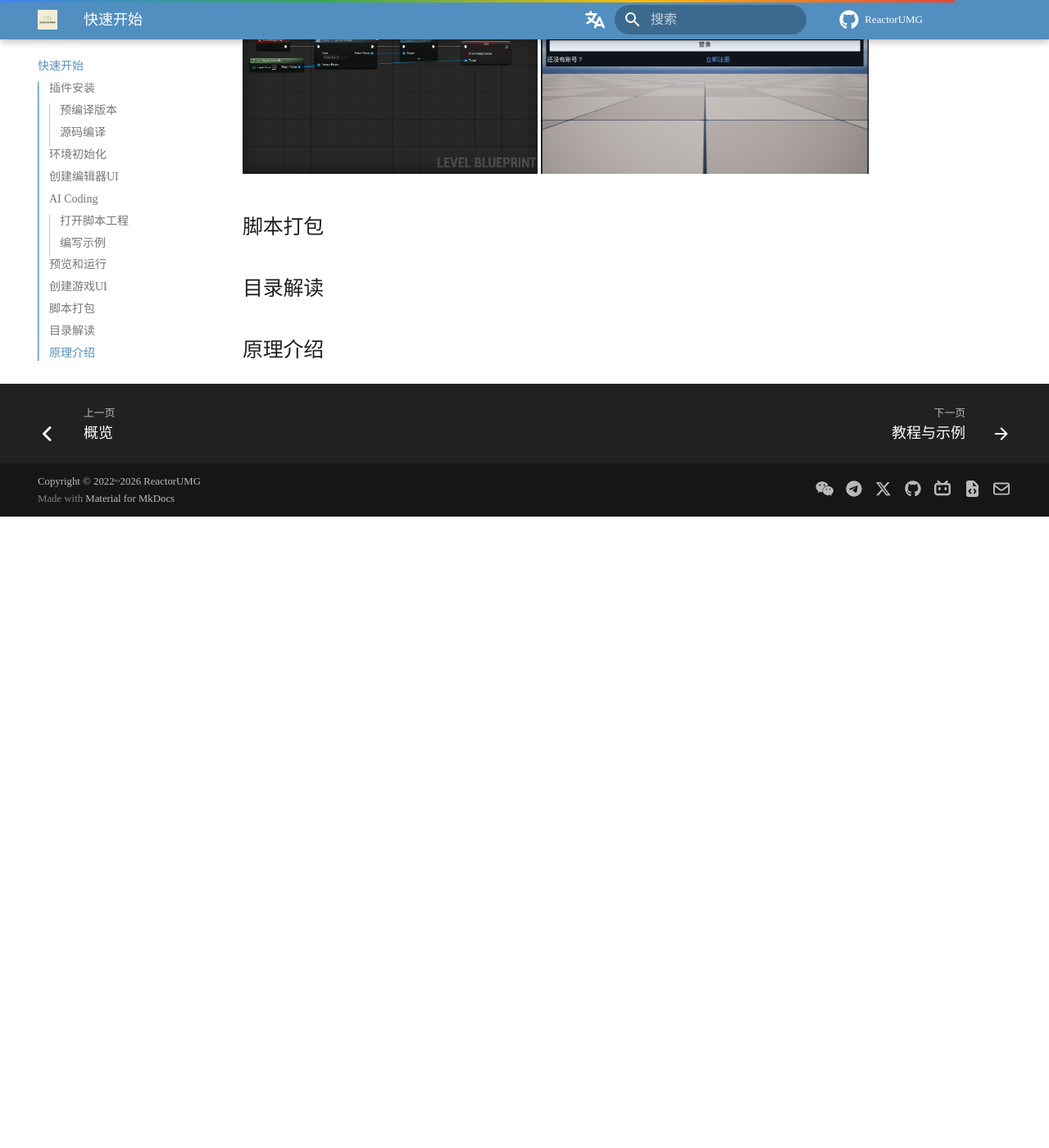
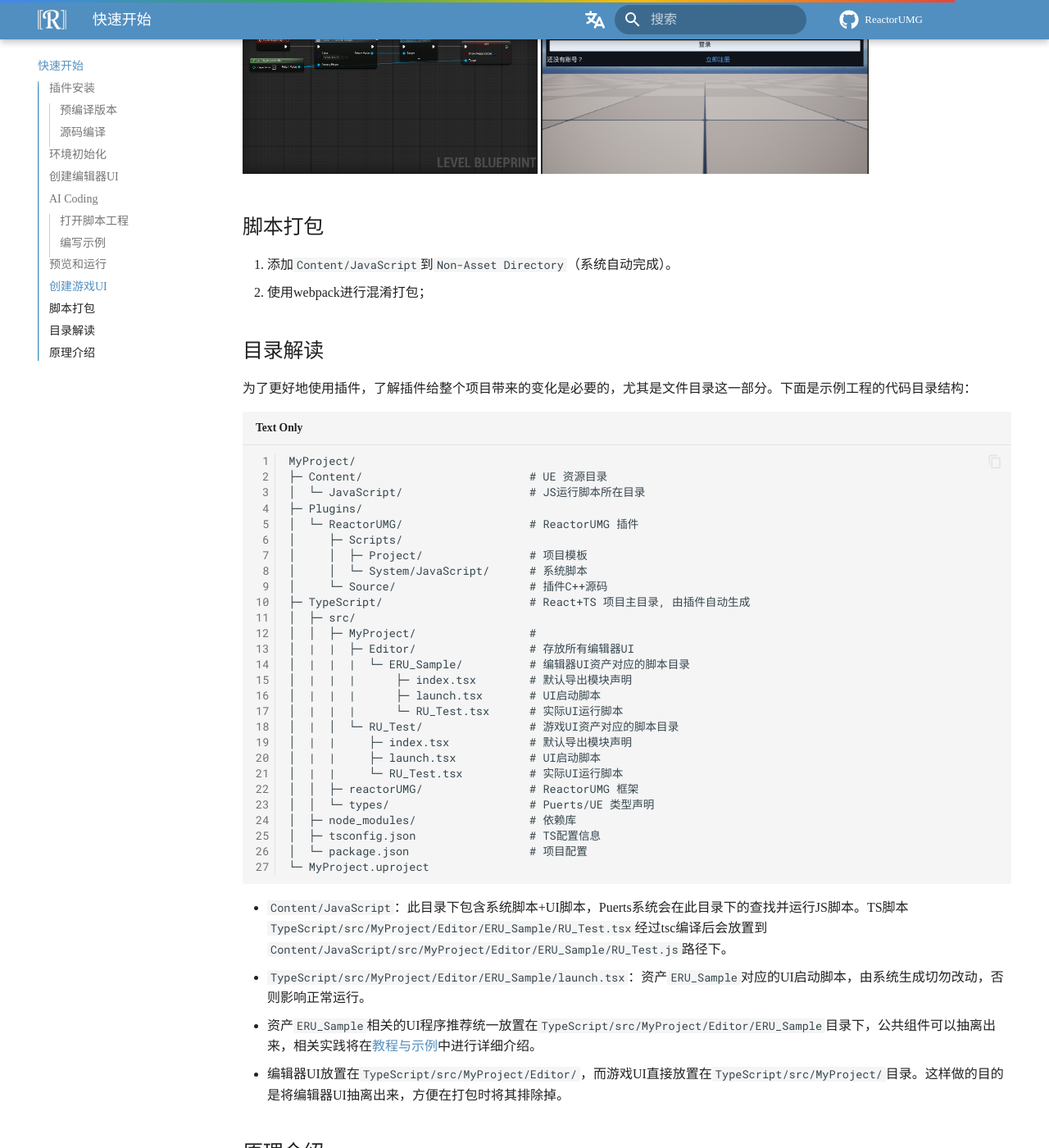
Before and after one commit to Caleb196x/ReactorUMGOnlineDoc, an MkDocs documentation site: the page built from docs/quickstart.md, in a window 1280 px wide and 1400 px high, scrolled down 11111 px. Shown: the whole window at 82% size. Built offline with MkDocs 1.6.1 and Material for MkDocs 9.7.7, drawn with Linux system fonts in a browser that asks for light colours; comment, search, counter and statistics services are not loaded; a style sheet for code colours, icons or effects is not loaded; before the commit the page ends 11741 px from its top, so only the background shows below that; some of the changed text lies outside the part shown.

Commit message:
feat: finish getting started

````diff
--- a/docs/quickstart.md
+++ b/docs/quickstart.md
@@ -246,6 +246,61 @@
 
 ## 脚本打包
 
+1. 添加`Content/JavaScript`到`Non-Asset Directory`（系统自动完成）。
+2. 使用webpack进行混淆打包；
+
 ## 目录解读
 
+为了更好地使用插件，了解插件给整个项目带来的变化是必要的，尤其是文件目录这一部分。下面是示例工程的代码目录结构：
+
+```plain
+MyProject/
+├─ Content/                         # UE 资源目录
+│  └─ JavaScript/                   # JS运行脚本所在目录
+├─ Plugins/
+│  └─ ReactorUMG/                   # ReactorUMG 插件
+│     ├─ Scripts/
+│     │  ├─ Project/                # 项目模板
+│     │  └─ System/JavaScript/      # 系统脚本
+│     └─ Source/                    # 插件C++源码
+├─ TypeScript/                      # React+TS 项目主目录, 由插件自动生成
+│  ├─ src/
+│  │  ├─ MyProject/                 #
+│  |  |  ├─ Editor/				    # 存放所有编辑器UI
+│  |  |  |  └─ ERU_Sample/		    # 编辑器UI资产对应的脚本目录
+│  |  |  |      ├─ index.tsx		# 默认导出模块声明
+│  |  |  |      ├─ launch.tsx		# UI启动脚本
+│  |  |  |      └─ RU_Test.tsx		# 实际UI运行脚本
+│  |  │  └─ RU_Test/			    # 游戏UI资产对应的脚本目录
+│  |  |     ├─ index.tsx		    # 默认导出模块声明
+│  |  |     ├─ launch.tsx			# UI启动脚本
+│  |  |     └─ RU_Test.tsx			# 实际UI运行脚本
+│  │  ├─ reactorUMG/                # ReactorUMG 框架
+│  │  └─ types/                     # Puerts/UE 类型声明
+│  ├─ node_modules/                 # 依赖库
+│  ├─ tsconfig.json                 # TS配置信息
+│  └─ package.json                  # 项目配置
+└─ MyProject.uproject
+```
+
+- `Content/JavaScript`：此目录下包含系统脚本+UI脚本，Puerts系统会在此目录下的查找并运行JS脚本。TS脚本`TypeScript/src/MyProject/Editor/ERU_Sample/RU_Test.tsx`经过tsc编译后会放置到`Content/JavaScript/src/MyProject/Editor/ERU_Sample/RU_Test.js`路径下。
+- `TypeScript/src/MyProject/Editor/ERU_Sample/launch.tsx`：资产`ERU_Sample`对应的UI启动脚本，由系统生成切勿改动，否则影响正常运行。
+- 资产`ERU_Sample`相关的UI程序推荐统一放置在`TypeScript/src/MyProject/Editor/ERU_Sample`目录下，公共组件可以抽离出来，相关实践将在[教程与示例]()中进行详细介绍。
+- 编辑器UI放置在`TypeScript/src/MyProject/Editor/`，而游戏UI直接放置在`TypeScript/src/MyProject/`目录。这样做的目的是将编辑器UI抽离出来，方便在打包时将其排除掉。
+
 ## 原理介绍
+
+我们将从两个方面介绍插件的运行原理：
+
+1. 插件的实现架构是什么？
+2. 如何将React UI转换成UMG Widget，脚本的执行过程是什么？
+
+![](./images/starter/ReactoruUMG.png){width=600}
+
+- 如图所示，系统从上到下分为三层：应用层(Application)、JS运行层(JS Runtime)、UE层(UnrealEngine)。
+- 系统以Puerts提供的JS调用UE引擎接口的功能为核心基础，在JS脚本层面开发了UMG Render，UMG Render基于react reconciler库实现自定义的react-dom渲染流程，主要负责将React组件翻译成UE UMGWidget，并完成CSS样式、容器布局等内容的适配。
+- 应用层面，用户编写的React UI组件会统一在入口脚本Launch Script中将其以react node的参数形式传递到UMG Render中完成UI渲染。
+
+执行过程可以简化为从用户自定义UI`UserDefined-UI`出发，在`UMG-Render`中遍历react firber树，并且通过`UMG-Converter`将react节点转换成UMG组件`Created-Widget`，最后将UMG组件按照firber树的遍历顺序重建出用于UMG Widget渲染的`WidgetTree`，过程如下图所示。
+
+![](./images/starter/ReactoruUMGFlow.png){width=600}
--- a/docs/stylesheets/extra.css
+++ b/docs/stylesheets/extra.css
@@ -4,6 +4,10 @@
   --md-primary-fg-color--dark: #518FC1;
 }
 
+.md-header-nav__logo img {
+  width: 200px;  /* 设置为你需要的宽度 */
+  height: auto;  /* 保持宽高比 */
+}
 
 /* 图片样式优化 - 合并相似规则 */
 img.img1, img.img2, img.img3 {
--- a/mkdocs.yml
+++ b/mkdocs.yml
@@ -19,7 +19,7 @@
   font:
     text: Roboto
     code: Roboto Mono
-  logo: images/logo.png
+  logo: images/TransLogo4.png
   favicon: images/favicon.ico
   features:
     - navigation.instant
````
Also changed, not shown: other parts of docs/quickstart.md (+1 -1 lines), docs/images/LogoR.png (added), docs/images/RLogo.png (added), docs/images/TransLogo.png (added), docs/images/TransLogo2.png (added), docs/images/TransLogo3.png (added), docs/images/TransLogo4.png (added), docs/images/Transparent_ReactorUMG_Logo.png (added), docs/images/starter/ReactoruUMG.png (added), docs/images/starter/ReactoruUMGFlow.png (added).
